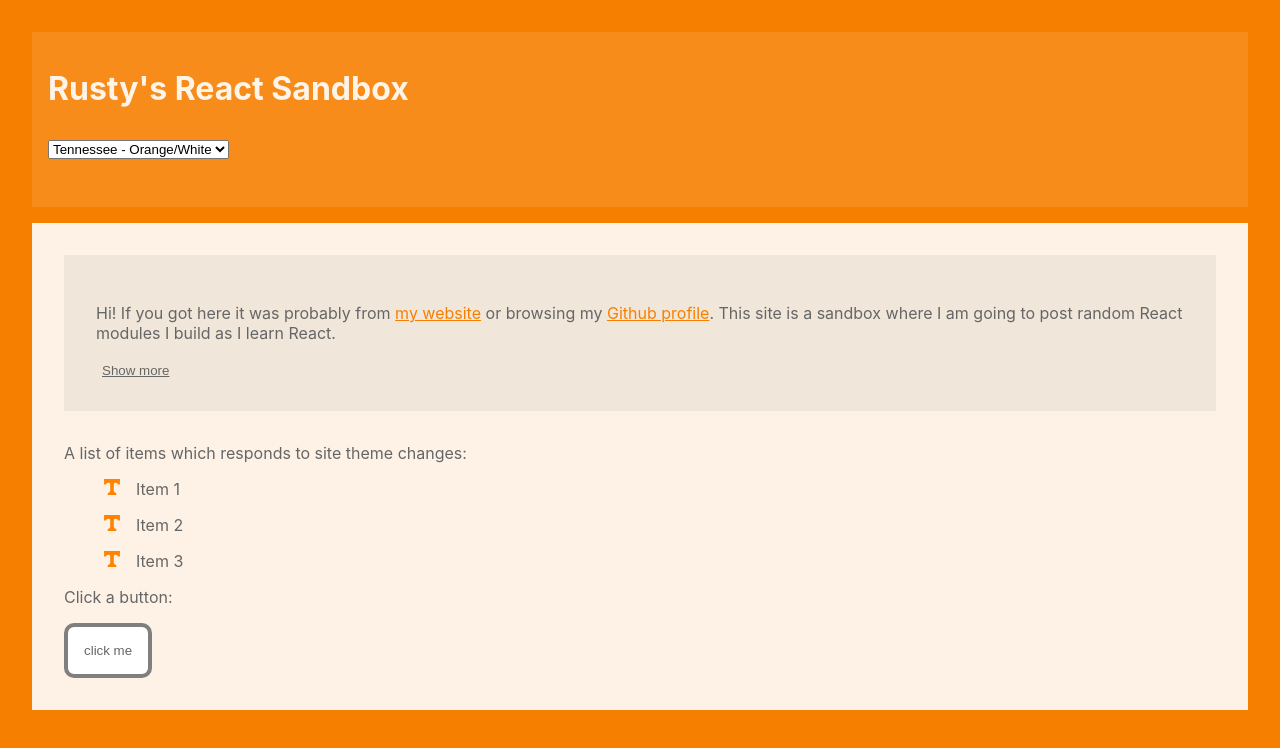
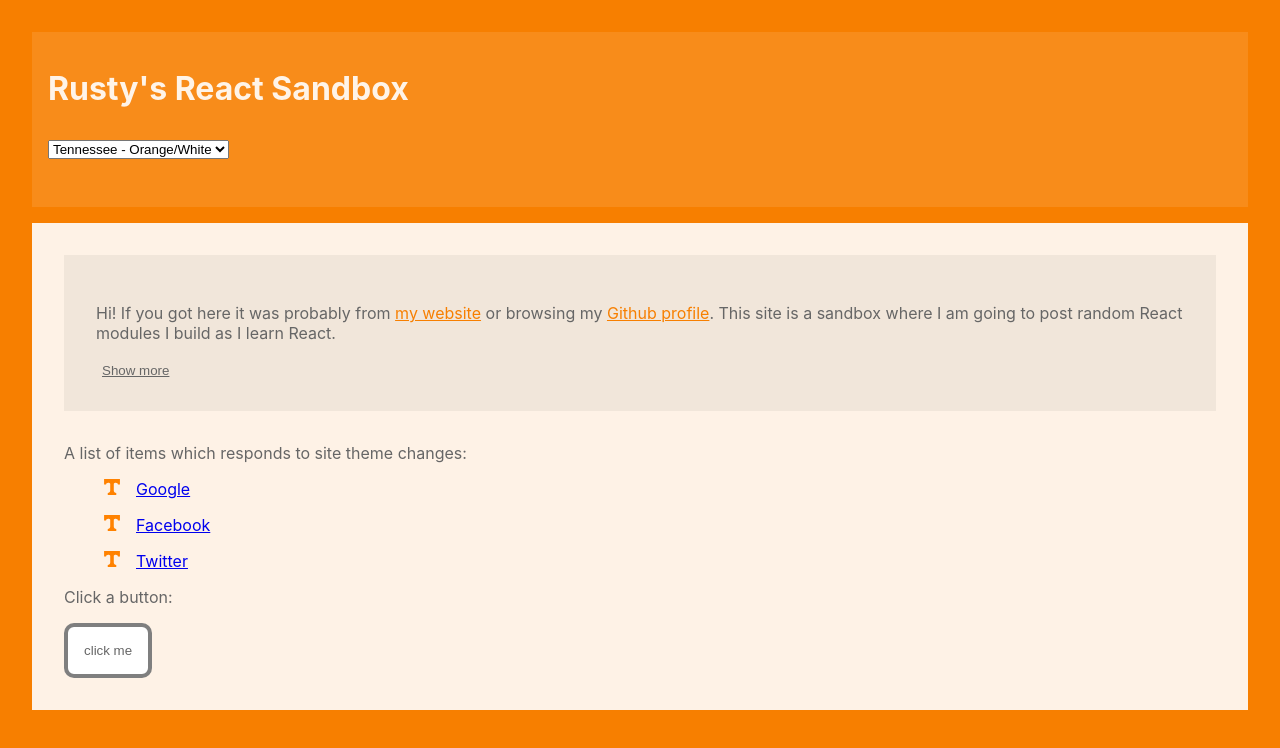
Before and after one commit to rustytanton/react-sandbox, a React (Create React App) app: page / in a window 1280 px wide. Shown: the top 748 px of the page. Built offline with nearby package versions, Linux system fonts and the light colour scheme.

Commit message:
change how ListBasic works

```diff
--- a/src/App.js
+++ b/src/App.js
@@ -11,9 +11,9 @@ class App extends React.Component {
       buttonToggled: false,
       pageTitle: 'Rusty\'s React Sandbox',
       listBasicItems: [
-        { id: 'item1', title: 'Item 1' },
-        { id: 'item2', title: 'Item 2' },
-        { id: 'item3', title: 'Item 3' }
+        (<a href="http://www.google.com">Google</a>),
+        (<a href="http://www.facebook.com">Facebook</a>),
+        (<a href="http://www.twitter.com">Twitter</a>),
       ],
       theme: 'tennessee',
       themes: [
--- a/src/lists/ListBasic.js
+++ b/src/lists/ListBasic.js
@@ -5,9 +5,9 @@ class ListBasic extends React.Component {
     render () {
         return (
             <ul className={styles.list}>
-                {this.props.items.map((item) =>
-                    <li className={styles.item} key={item.id}>
-                    {item.title}
+                {this.props.items.map((item, index) =>
+                    <li className={styles.item} key={index.toString()}>
+                    {item}
                     </li>
                 )}
             </ul>
```
